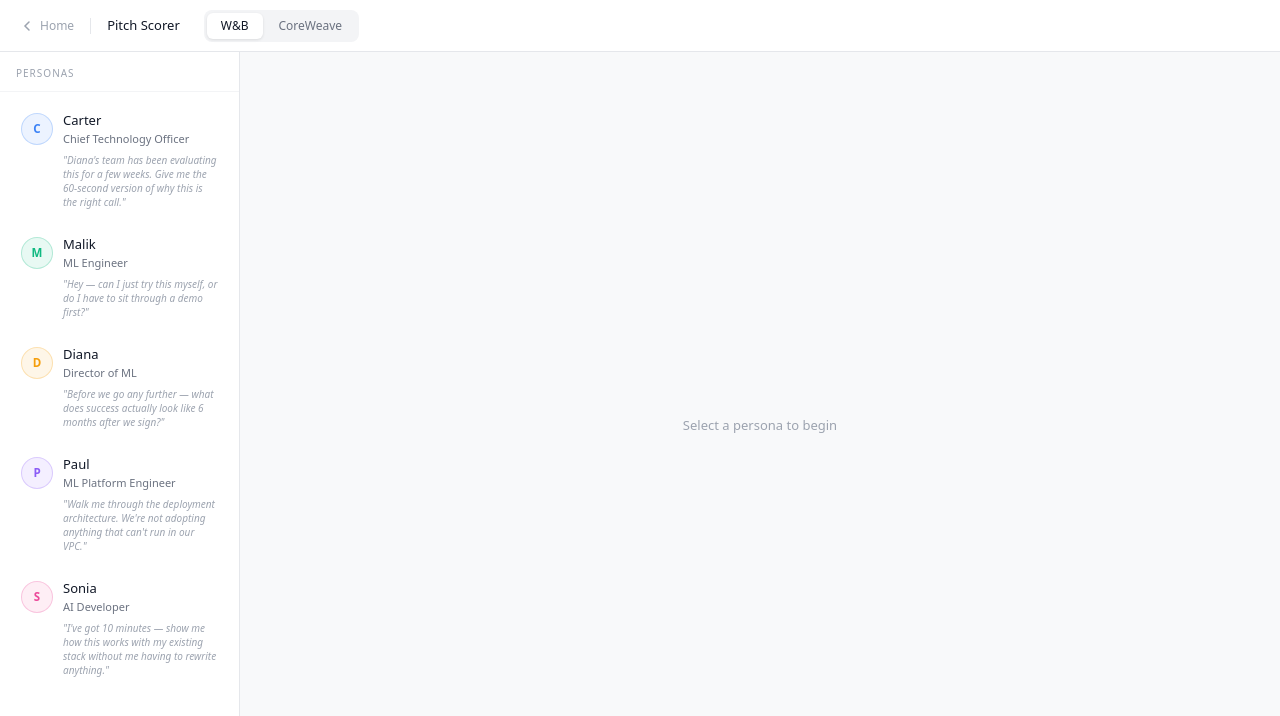
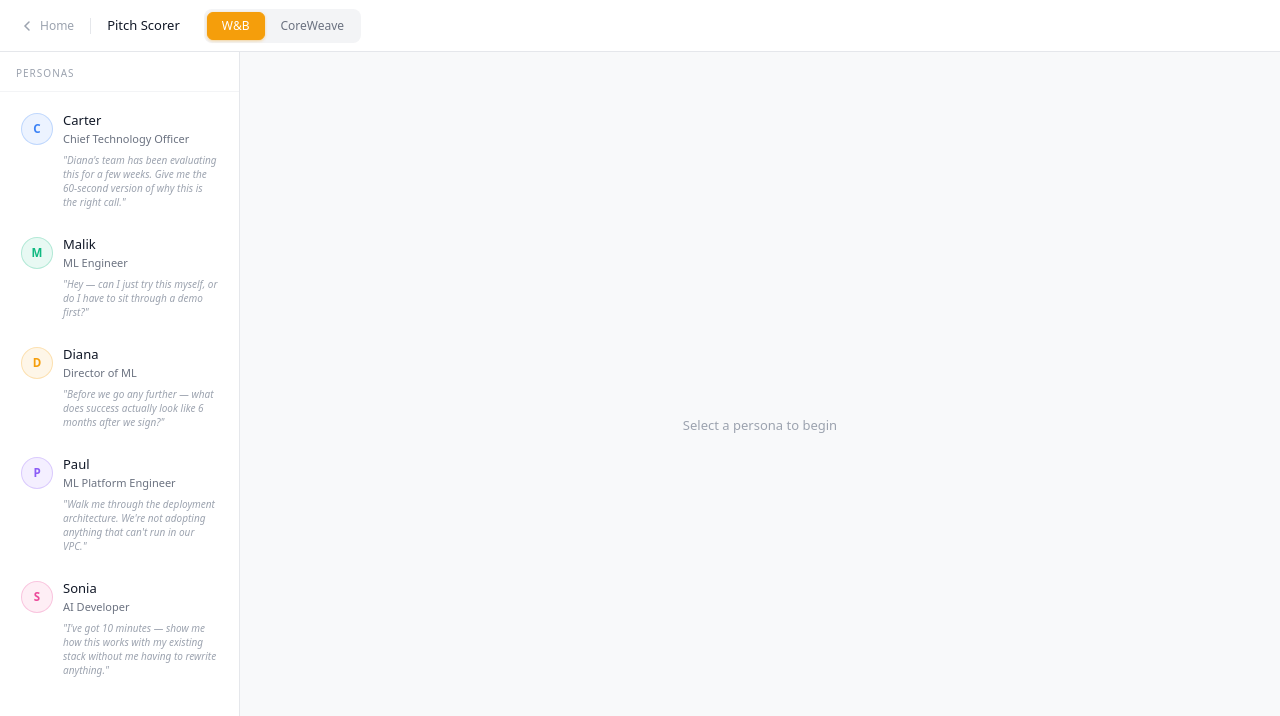
Before and after one commit to garethgoh/read-the-room-CWWB, a Next.js app: page /scorer in a window 1280 px wide. Shown: the top 716 px of the page. Built offline with nearby package versions, Linux system fonts and the light colour scheme.

Commit message:
WB gold toggle, remove customer proof sidebar

```diff
--- a/src/app/scorer/page.jsx
+++ b/src/app/scorer/page.jsx
@@ -46,7 +46,7 @@ export default function ScorerPage() {
           <div style={{ width: 1, height: 16, background: "#E5E7EB" }} />
           <span style={{ fontSize: 13, fontWeight: 500, color: "#111827" }}>Pitch Scorer</span>
           <div style={{ display: "flex", background: "#F3F4F6", borderRadius: 8, padding: 3, gap: 2, marginLeft: 8 }}>
-            <button onClick={() => switchMode("wb")} style={{ padding: "4px 14px", fontSize: 12, fontWeight: 500, borderRadius: 6, border: "none", cursor: "pointer", background: !isCW ? "#fff" : "transparent", color: !isCW ? "#111827" : "#6B7280", boxShadow: !isCW ? "0 1px 3px rgba(0,0,0,0.1)" : "none" }}>W&B</button>
+            <button onClick={() => switchMode("wb")} style={{ padding: "4px 14px", fontSize: 12, fontWeight: 500, borderRadius: 6, border: "none", cursor: "pointer", background: !isCW ? "#F59E0B" : "transparent", color: !isCW ? "#fff" : "#6B7280", boxShadow: !isCW ? "0 1px 3px rgba(245,158,11,0.4)" : "none", border: !isCW ? "1px solid #F59E0B" : "none" }}>W&B</button>
             <button onClick={() => switchMode("coreweave")} style={{ padding: "4px 14px", fontSize: 12, fontWeight: 500, borderRadius: 6, border: "none", cursor: "pointer", background: isCW ? "#0D1117" : "transparent", color: isCW ? CW_BLUE : "#6B7280", boxShadow: isCW ? "0 1px 3px rgba(0,0,0,0.2)" : "none" }}>CoreWeave</button>
           </div>
         </div>
```
